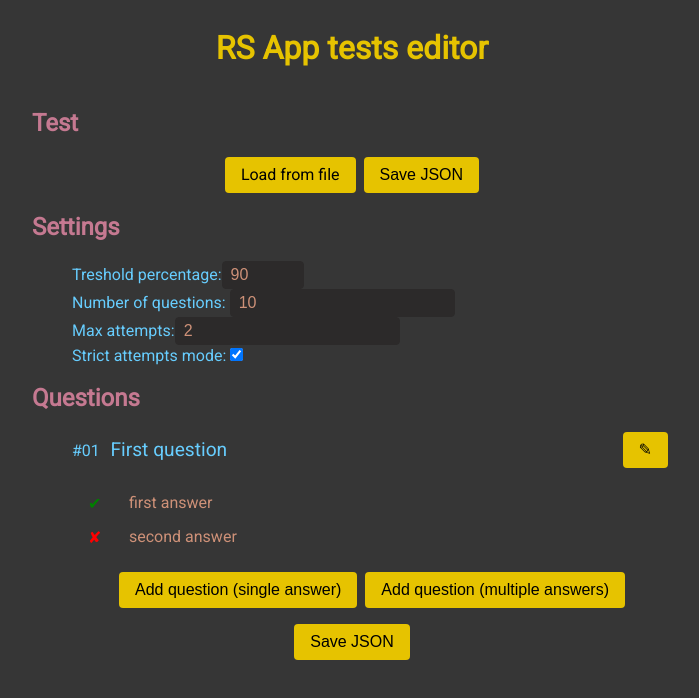
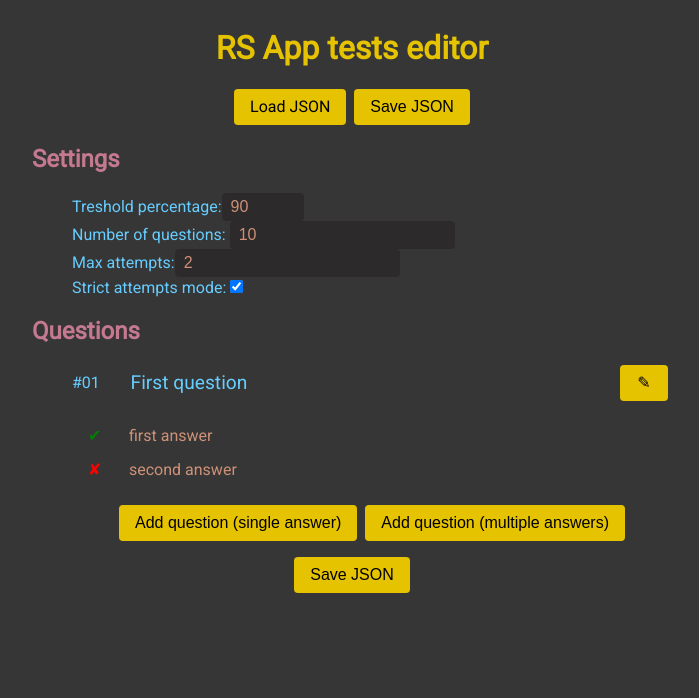
Before and after one commit to ai297/rss-testmaker, a Vue app: page / in a window 1280 px wide. Shown: the top 698 px of the page, without its empty margins (288-987 px from the left). Built offline with nearby package versions, Linux system fonts and the light colour scheme.

Commit message:
implement json loading

```diff
--- a/src/App.vue
+++ b/src/App.vue
@@ -1,8 +1,10 @@
 <template>
   <div id="app">
-    <h2>Test</h2>
     <div class="controls">
-      <label class="load-file"><input type="file" ref="file">Load from file</label>
+      <label class="load-file">
+        <input type="file" ref="file" accept="application/json" @change="loadJson">
+        Load JSON
+      </label>
       <button @click="save">Save JSON</button>
     </div>
     <h2>Settings</h2>
@@ -65,7 +67,8 @@ export default Vue.extend({
       return (this.$store.state as State).questions;
     },
   },
-  methods: mapActions([
+  methods: {
+    ...mapActions([
       'editMode',
       'newQuestion',
       'removeQuestion',
@@ -75,6 +78,12 @@ export default Vue.extend({
       'updateQuestion',
       'save',
     ]),
+    loadJson(e: InputEvent) {
+      const input = e.target as HTMLInputElement;
+      if (!input.files) return;
+      this.$store.dispatch('load', input.files[0]);
+    },
+  },
 });
 </script>
 
--- a/src/components/test-question.vue
+++ b/src/components/test-question.vue
@@ -47,10 +47,10 @@ export default Vue.extend({
   align-items: center;
 
   & > .question-text {
-    flex: 1 1 auto;
+    flex: 1 1 calc(100% - 10em);
     font-size: 1.2em;
   }
-  & > button { flex: 0 0 auto; }
+  & > button, & > span { flex: 0 0 3em; }
   & > .test-answers {
     margin: 1em;
     padding: 0;
--- /dev/null
+++ b/src/in.ts
@@ -0,0 +1,22 @@
+import { Test, Question, TestSettings } from './contracts';
+
+export function getTestSettings(json: Test): TestSettings {
+  return {
+    maxAttemptsNumber: json.public.maxAttemptsNumber,
+    numberOfQuestions: json.public.numberOfQuestions,
+    strictAttemptsMode: json.public.strictAttemptsMode,
+    tresholdPercentage: json.public.tresholdPercentage,
+  };
+}
+
+export function getQuestions(json: Test): Question[] {
+  return json.public.questions.map(({ question, answers, multiple }, questionIndex) => ({
+    text: question,
+    multiple,
+    editMode: false,
+    answers: answers.map((a, index) => ({
+      text: a,
+      isCorrect: json.answers[questionIndex].includes(index),
+    })),
+  }));
+}
--- a/src/store.ts
+++ b/src/store.ts
@@ -1,7 +1,8 @@
 import Vue from 'vue';
 import Vuex from 'vuex';
-import { TestSettings, Question, Answer } from './contracts';
+import { TestSettings, Question, Answer, Test } from './contracts';
 import { saveJson } from './out';
+import { getTestSettings, getQuestions } from './in';
 
 Vue.use(Vuex);
 
@@ -75,7 +76,13 @@ export default new Vuex.Store({
       }
     },
     changeEditMode({ questions }, payload: { questionIndex: number, enable: boolean }) {
+      if (payload.enable) questions.forEach(q => q.editMode = false);
       questions[payload.questionIndex].editMode = payload.enable;
+    },
+    setState(state, {fileName, data}: { fileName: string, data: Test }) {
+      state.testSettings = getTestSettings(data);
+      state.questions = getQuestions(data);
+      state.fileName = fileName;
     },
   },
   actions: {
@@ -112,5 +119,10 @@ export default new Vuex.Store({
     save({ state }) {
       saveJson(state);
     },
+    async load({ commit }, file: File) {
+      const jsonString = await file.text();
+      const data: Test = JSON.parse(jsonString);
+      commit('setState', { fileName: file.name, data });
+    },
   },
 });
```
Lines whose indentation alone changed are shown as unchanged.
